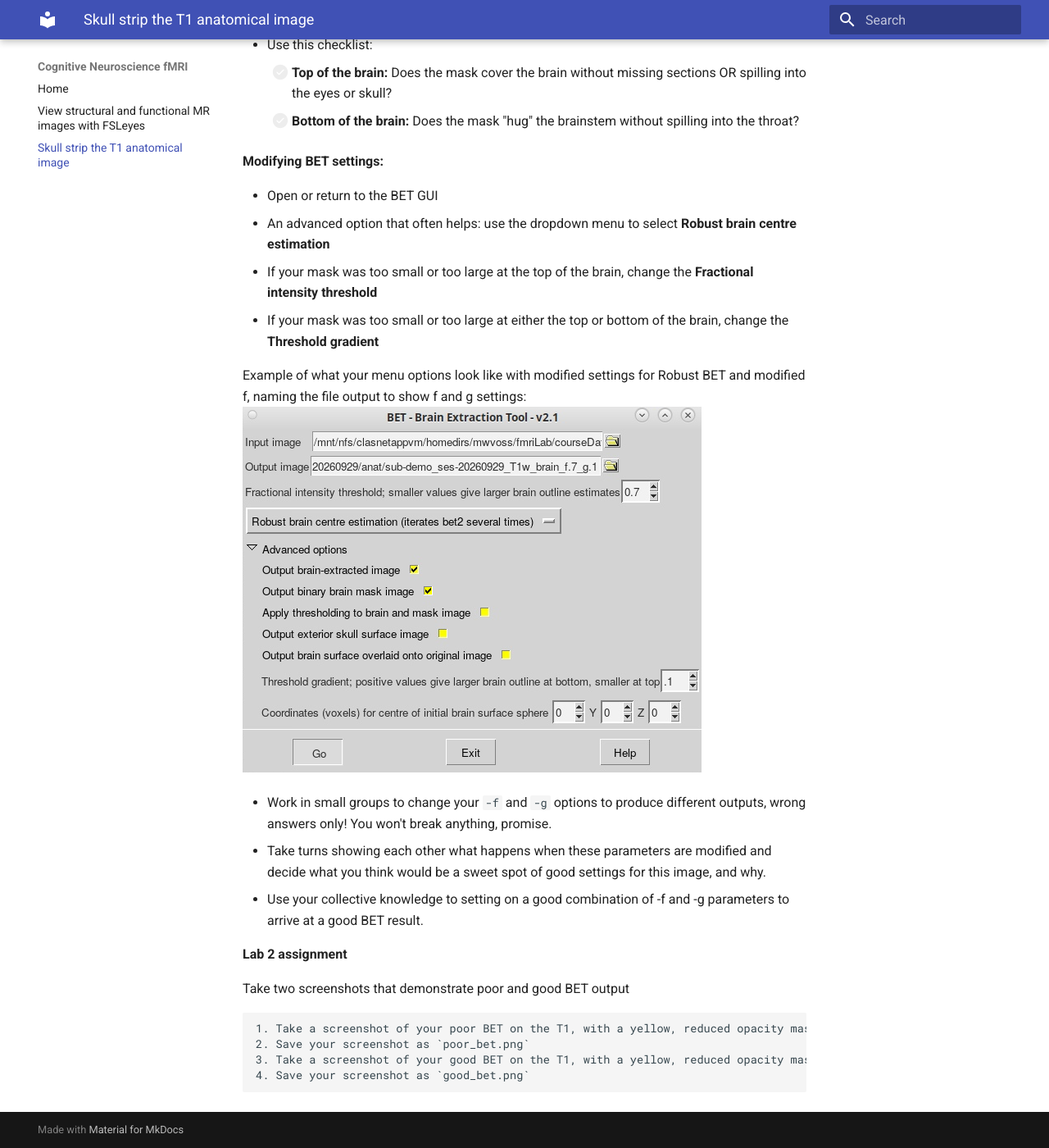
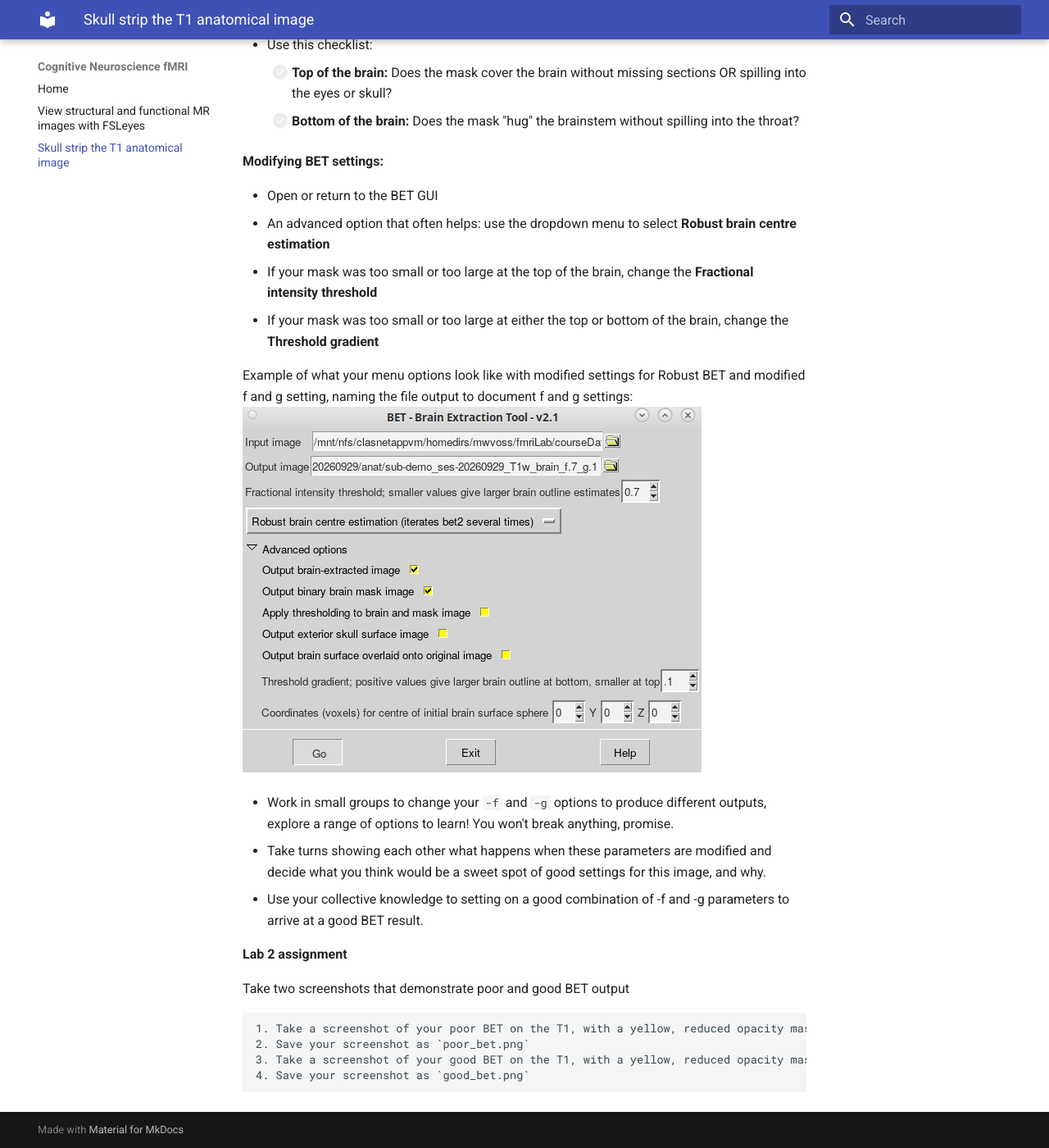
Before and after one commit to mwvoss/cognitive-neuroscience-fmri, an MkDocs documentation site: the page built from docs/Skull-Strip-the-T1-anatomical-image.md, in a window 1280 px wide and 1400 px high, scrolled down 1658 px. Shown: the whole window at 82% size. Built offline with MkDocs 1.6.1 and Material for MkDocs 9.7.7, drawn with Linux system fonts in a browser that asks for light colours.

Commit message:
updated bet and images

```diff
--- a/docs/Skull-Strip-the-T1-anatomical-image.md
+++ b/docs/Skull-Strip-the-T1-anatomical-image.md
@@ -48,10 +48,10 @@
 - If your mask was too small or too large at either the top or bottom of the brain, change the **Threshold gradient**
 
 
-Example of what your menu options look like with modified settings for Robust BET and modified f, naming the file output to show f and g settings:
+Example of what your menu options look like with modified settings for Robust BET and modified f and g setting, naming the file output to document f and g settings:
 ![BET mod](images/bet_demo-mod.png)
 
-- Work in small groups to change your `-f` and `-g` options to produce different outputs, wrong answers only! You won't break anything, promise.
+- Work in small groups to change your `-f` and `-g` options to produce different outputs, explore a range of options to learn! You won't break anything, promise.
 - Take turns showing each other what happens when these parameters are modified and decide what you think would be a sweet spot of good settings for this image, and why.
 - Use your collective knowledge to setting on a good combination of -f and -g parameters to arrive at a good BET result.
 
```
Also changed, not shown: site/Skull-Strip-the-T1-anatomical-image/index.html, site/images/bet_demo-default.png (added), site/images/bet_demo-mod.png (added), site/search/search_index.json.
